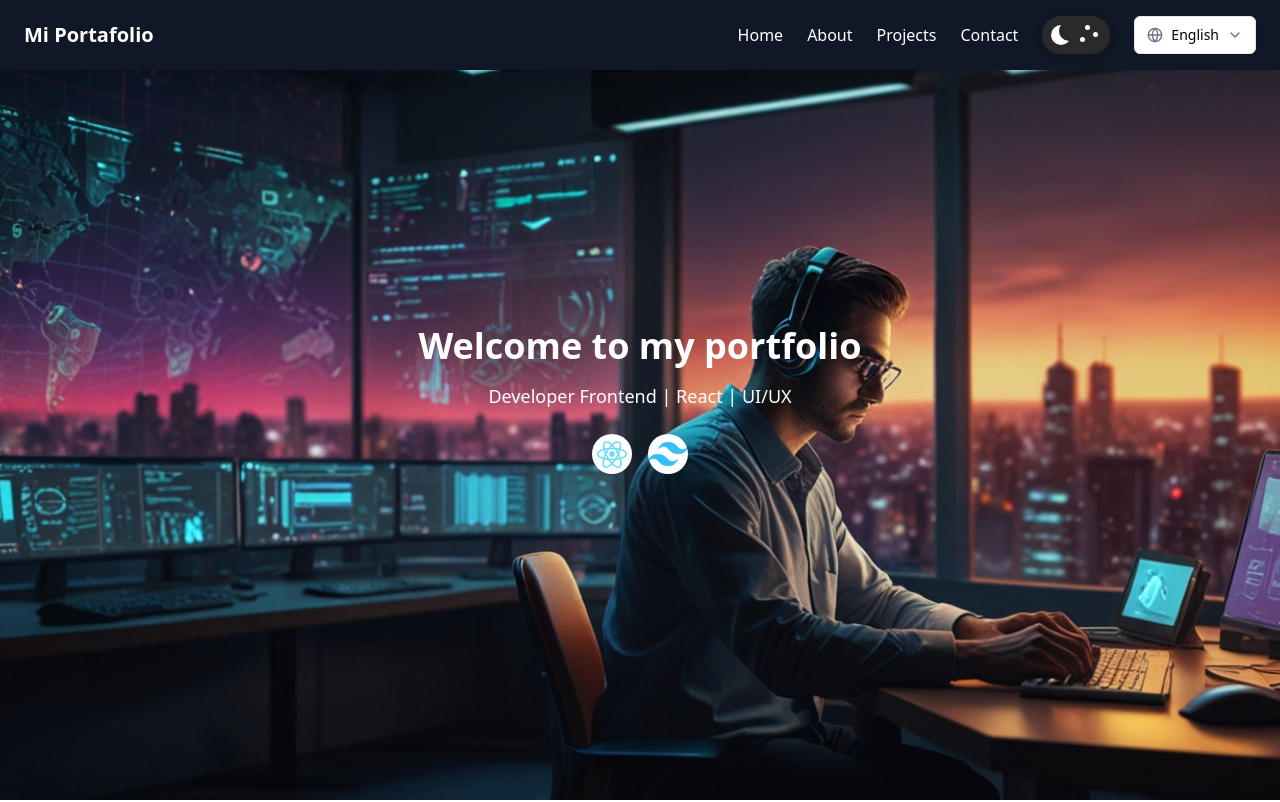
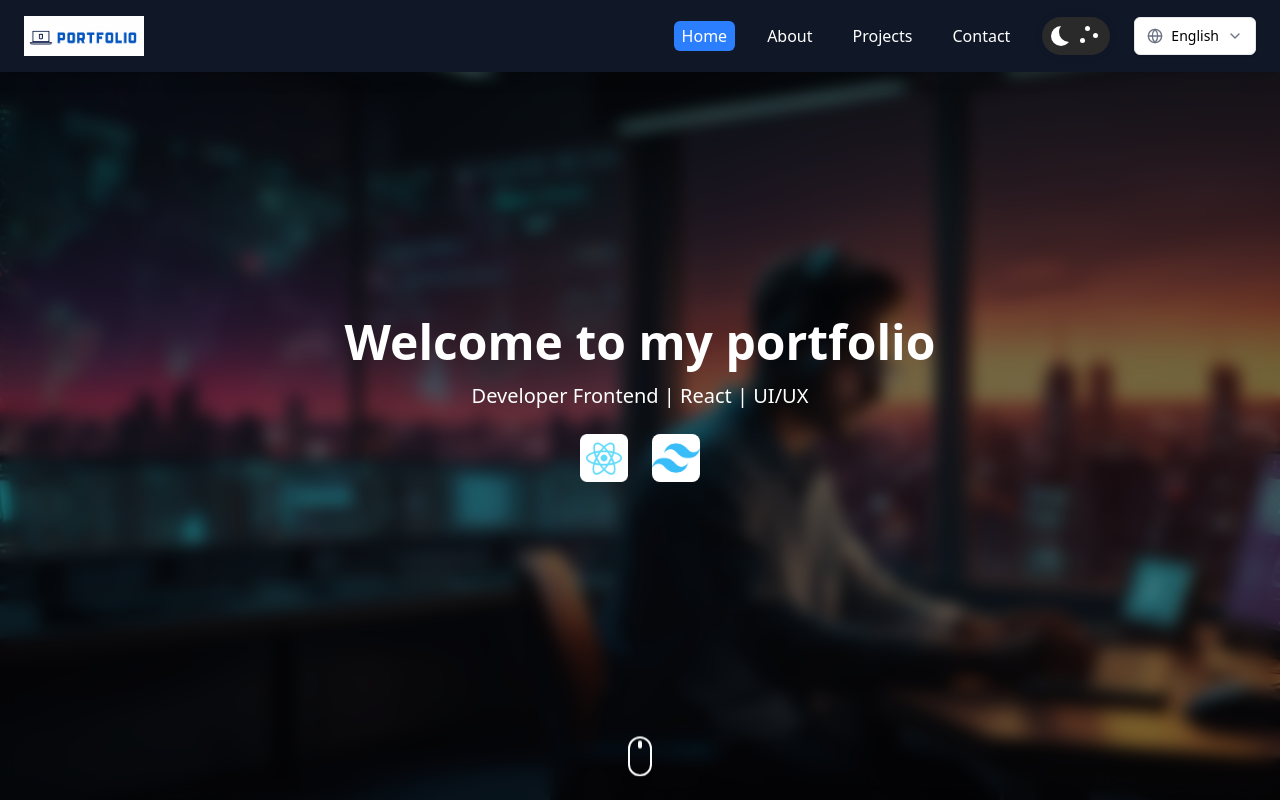
Before and after one commit to LangerTwo/portfolio, a React (Vite) app: page / in a window 1280 px wide. Shown: the top 802 px of the page. Built offline with nearby package versions, Linux system fonts and the light colour scheme.

Commit message:
algunos estilos mas

```diff
--- a/src/App.jsx
+++ b/src/App.jsx
@@ -15,9 +15,9 @@ function App() {
       <Navbar />
       <main className="scroll-smooth">
       <section id="home"><Home /></section>
-      <section id="about"><About /></section>
-      <section id="projects"><Projects /></section>
-      <section id="contact" className="px-8"><Contact /></section>
+      <section id="about" className="scroll-mt-20"><About /></section>
+      <section id="projects" className="scroll-mt-20"><Projects /></section>
+      <section id="contact" className="px-8 scroll-mt-20"><Contact /></section>
       </main>
       <Footer />
     </>
--- a/src/components/Navbar.jsx
+++ b/src/components/Navbar.jsx
@@ -1,9 +1,12 @@
 import React, { useState } from "react";
 import { Menu, X } from "lucide-react";
-import { useTranslation } from 'react-i18next'
+import { useTranslation } from 'react-i18next';
 import DarkModeToggle from "./DarkModeToggle";
 import LanguageSwitcher from "./LanguageSwitcher";
 import { Link as ScrollLink } from 'react-scroll';
+
+// import Logo from "../assets/logo.png";
+import Logo from "../assets/logo.png";
 
 function Navbar() {
   const { t } = useTranslation();
@@ -22,8 +25,15 @@ function Navbar() {
   return (
     <nav className="fixed z-50 w-full bg-gray-900 text-white px-6 py-4 flex justify-between shadow-lg items-center">
       <h1 className="text-xl font-bold">
-        <ScrollLink to="home" smooth={true} duration={500} onClick={closeMenu} className="cursor-pointer">
-          Mi Portafolio
+        <ScrollLink
+          to="home"
+          smooth={true}
+          duration={500}
+          onClick={closeMenu}
+          className="cursor-pointer transition"
+        >
+          {/* Mi Portafolio */}
+          <img src={Logo} alt="Logo" className="w-30 h-10 object-cover cursor-pointer" />
         </ScrollLink>
       </h1>
 
@@ -35,8 +45,11 @@ function Navbar() {
               to={link.to}
               smooth={true}
               duration={500}
+              offset={-80}
+              spy={true}
+              activeClass="bg-blue-500 bg-opacity-20 rounded-md px-2 py-1 transition-all duration-300"
               onClick={closeMenu}
-              className="hover:text-blue-400 transition cursor-pointer"
+              className="cursor-pointer px-2 py-1 transition-all duration-300 hover:text-blue-400"
             >
               {link.label}
             </ScrollLink>
@@ -58,13 +71,19 @@ function Navbar() {
         <div className="fixed inset-0 top-0 left-0 w-full h-full min-h-screen divide-y opacity-90 bg-gray-800 text-white p-4 md:hidden">
           <ul className="space-y-4 flex flex-col items-center justify-center h-full">
             {links.map((link) => (
-              <li key={link.to} className="w-full flex flex-col py-3 items-center tracking-widest border-b-2 border-gray-700">
+              <li
+                key={link.to}
+                className="w-full flex flex-col py-3 items-center tracking-widest border-b-2 border-gray-700"
+              >
                 <ScrollLink
                   to={link.to}
                   smooth={true}
                   duration={500}
+                  offset={-80}
+                  spy={true}
+                  activeClass="bg-blue-500 bg-opacity-20 rounded-md px-2 py-1 transition-all duration-300"
                   onClick={closeMenu}
-                  className="hover:text-blue-400 transition cursor-pointer"
+                  className="cursor-pointer transition"
                 >
                   {link.label}
                 </ScrollLink>
@@ -80,3 +99,4 @@ function Navbar() {
 }
 
 export default Navbar;
+// This code defines a responsive navigation bar using React and Tailwind CSS.
--- a/src/components/ProjectModal.jsx
+++ b/src/components/ProjectModal.jsx
@@ -4,6 +4,7 @@ import 'swiper/css';
 import 'swiper/css/navigation';
 import { Navigation } from 'swiper/modules';
 import { X } from "lucide-react";
+
 
 const ProjectModal = ({ isOpen, onClose, slides }) => {
   return (
--- a/src/pages/Home.jsx
+++ b/src/pages/Home.jsx
@@ -1,21 +1,60 @@
-import { useTranslation } from 'react-i18next'
+import { useTranslation } from 'react-i18next';
+import { motion } from 'framer-motion';
 
-// Importa las imágenes de los proyectos aquí
 import reactIcon from "../assets/portfolio/react-icon.png";
 import tailwindIcon from "../assets/portfolio/tailwind-icon.png";
 import image2 from "../assets/imagen2.jpg";
 
 function Home() {
-  const { t } = useTranslation()
+  const { t } = useTranslation();
 
   return (
-    <div className="bg-white dark:bg-black flex flex-col items-center justify-center h-screen text-center p-4" style={{ backgroundImage: `url(${image2})`, backgroundSize: 'cover', backgroundPosition: 'center' }}>
-      <h1 className="text-white text-4xl font-bold animate__animated animate__fadeIn">{t('greeting')}</h1>
-      <p className="text-white mt-4 text-lg">{t('developer')} Frontend | React | UI/UX</p>
-      <div className="flex gap-4 mt-6">
-        <img src={reactIcon} alt="React" className="w-10 h-10 dark:text-white rounded-full" />
-        <img src={tailwindIcon} alt="Tailwind" className="w-10 h-10 dark:text-white rounded-full" />
+    <div
+      className="relative flex items-center justify-center h-screen"
+      style={{ backgroundImage: `url(${image2})`, backgroundSize: 'cover', backgroundPosition: 'center' }}
+    >
+      {/* Overlay desenfocado para mayor legibilidad */}
+      <div className="absolute inset-0 bg-black/50 backdrop-blur-sm z-0" />
+
+      <div className="z-10 text-center text-white p-4">
+        <motion.h1
+          className="text-4xl md:text-5xl font-bold mb-4"
+          initial={{ opacity: 0, y: -30 }}
+          animate={{ opacity: 1, y: 0 }}
+          transition={{ duration: 0.8 }}
+        >
+          {t('greeting')}
+        </motion.h1>
+
+        <motion.p
+          className="text-lg md:text-xl mb-6"
+          initial={{ opacity: 0, y: 20 }}
+          animate={{ opacity: 1, y: 0 }}
+          transition={{ delay: 0.4, duration: 0.8 }}
+        >
+          {t('developer')} Frontend | React | UI/UX
+        </motion.p>
+
+        <motion.div
+          className="flex justify-center gap-6"
+          initial={{ opacity: 0, scale: 0.8 }}
+          animate={{ opacity: 1, scale: 1 }}
+          transition={{ delay: 0.6, duration: 0.8 }}
+        >
+          <img src={reactIcon} alt="React" className="w-12 h-12" />
+          <img src={tailwindIcon} alt="Tailwind" className="w-12 h-12 rounded-lg" />
+        </motion.div>
       </div>
+      <motion.div
+        className="absolute bottom-6 left-1/2 transform -translate-x-1/2"
+        initial={{ opacity: 0, y: -10 }}
+        animate={{ opacity: 1, y: [0, 10, 0] }}
+        transition={{ repeat: Infinity, duration: 2 }}
+      >
+        <div className="w-6 h-10 border-2 border-white rounded-full flex justify-center items-start p-1">
+          <div className="w-1 h-2 bg-white rounded-full animate-bounce" />
+        </div>
+      </motion.div>
     </div>
   );
 }
```
Also changed, not shown: src/assets/logo.png (added), src/assets/logo2.png (added).
